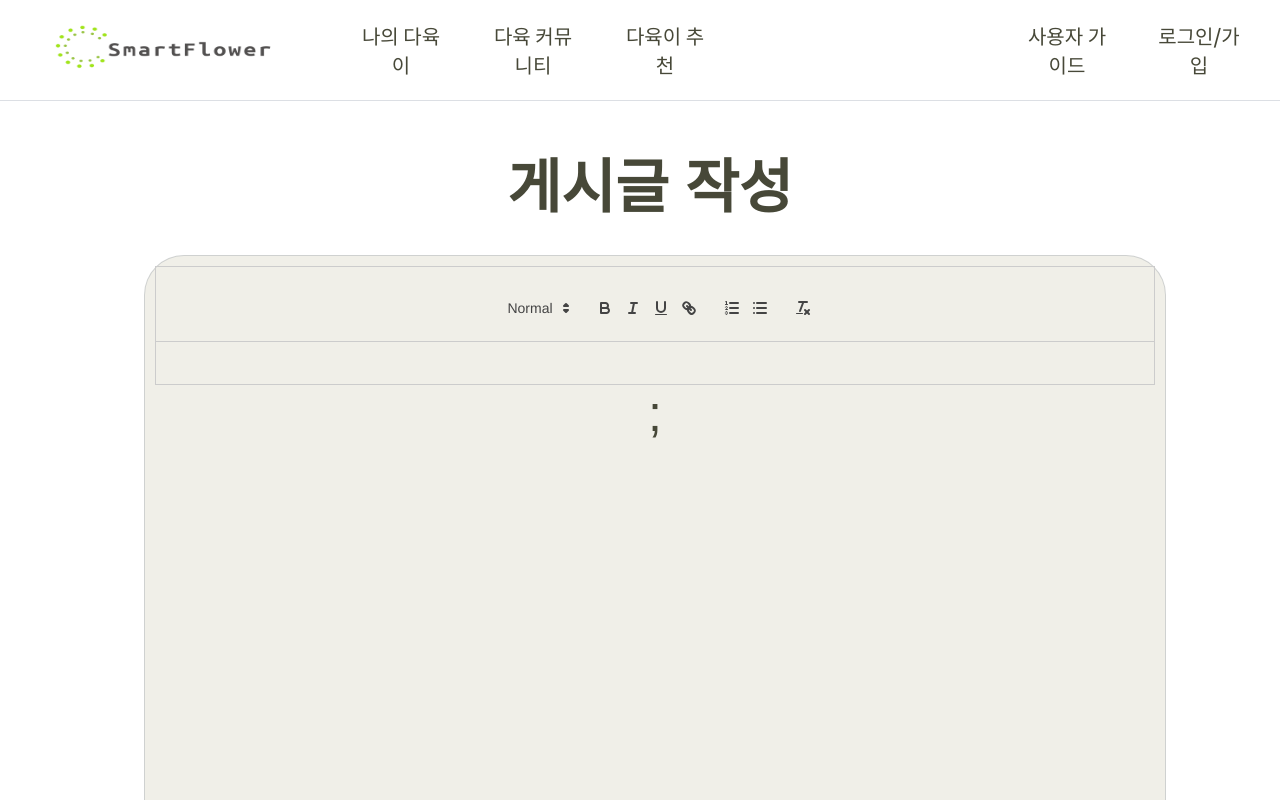
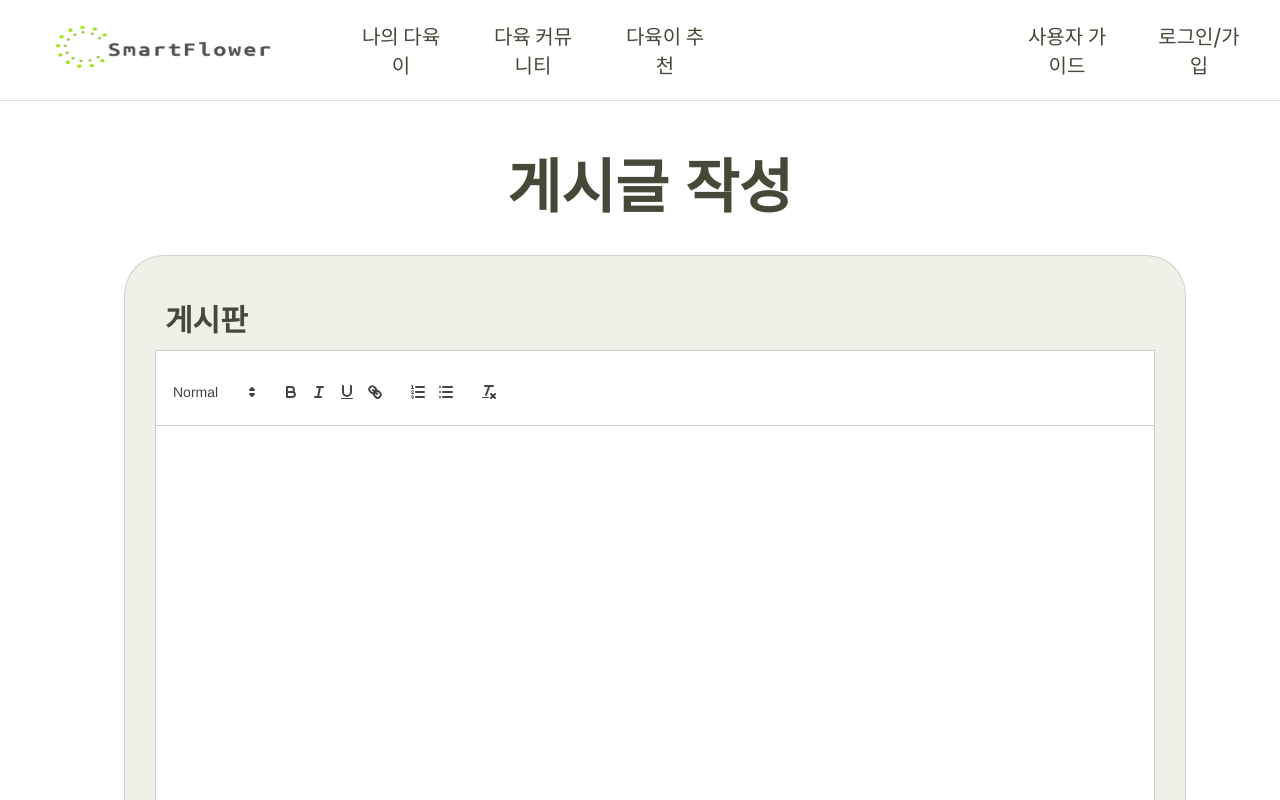
Before and after one commit to HelloWook/CapstoneFront, a React (Create React App) app: page /community/upload in a window 1280 px wide. Shown: the top 800 px of the page. Built offline with nearby package versions, Linux system fonts and the light colour scheme; a web font is replaced by a local one.

Commit message:
feat:게시판 quill 적용

```diff
--- a/src/pages/CommunityUpload.js
+++ b/src/pages/CommunityUpload.js
@@ -2,7 +2,6 @@ import React, { useState } from "react";
 import Header from "../components/Header";
 import ReactQuill from "react-quill";
 import "react-quill/dist/quill.snow.css";
-
 import "../styles/CommunityUpload.css";
 
 function CommunityUpload() {
@@ -15,7 +14,10 @@ function CommunityUpload() {
         <h3 className="community-title">게시글 작성</h3>
         <div className="community-upload-box">
           <div className="community-upload-content">
-            <ReactQuill theme="snow" value={value} onChange={setValue} />;
+            <p className="community-upload-title"> 게시판</p>
+            <div className="box">
+              <ReactQuill theme="snow" value={value} onChange={setValue} />
+            </div>
           </div>
         </div>
       </div>
--- a/src/styles/CommunityUpload.css
+++ b/src/styles/CommunityUpload.css
@@ -15,8 +15,7 @@
   display: flex;
   justify-content: center;
 }
-
-.community-upload-content {
+.community-upload .community-upload-box .community-upload-content {
   margin-left: 30px;
   min-height: 900px;
   width: 1000px;
@@ -24,22 +23,40 @@
   border-radius: 40px;
   background-color: #f0efe8;
   border: 1px solid rgba(9, 30, 66, 0.14);
-  padding: 10px;
+  padding: 30px;
 }
-.community-upload-content .community-upload-section {
+.community-upload .community-upload-box .community-upload-content .community-upload-title {
+  text-align: left;
+  padding-left: 10px;
+  font-weight: bold;
+  font-size: 30px;
+  margin: 10px 0px 10px 0px;
+}
+.community-upload .community-upload-box .community-upload-content .box {
+  background-color: white;
+}
+.community-upload .community-upload-box .community-upload-content .box .ql-toolbar.ql-snow {
+  text-align: left;
+}
+.community-upload .community-upload-box .community-upload-content .box .ql-container.ql-snow {
+  font-family: "Noto-Sans-KR-Thin-Th", sans-serif;
+  height: 400px;
+}
+
+/*
+
+.community-upload-section {
   display: flex;
   justify-content: center;
+
+  .community-upload-input {
+    font-size: 22px;
+
+    height: 35px;
+    width: 500px;
+    border: 1px solid rgba(9, 30, 66, 0.14);
+    border-radius: 5px;
+    font-family: "Noto Sans KR", sans-serif;
+  }
 }
-.community-upload-content .community-upload-section .community-upload-title {
-  font-weight: bold;
-  font-size: 22px;
-  margin: 5px 20px 0px 0px;
-}
-.community-upload-content .community-upload-section .community-upload-input {
-  font-size: 22px;
-  height: 35px;
-  width: 500px;
-  border: 1px solid rgba(9, 30, 66, 0.14);
-  border-radius: 5px;
-  font-family: "Noto Sans KR", sans-serif;
-}/*# sourceMappingURL=CommunityUpload.css.map */
+*//*# sourceMappingURL=CommunityUpload.css.map */
```
